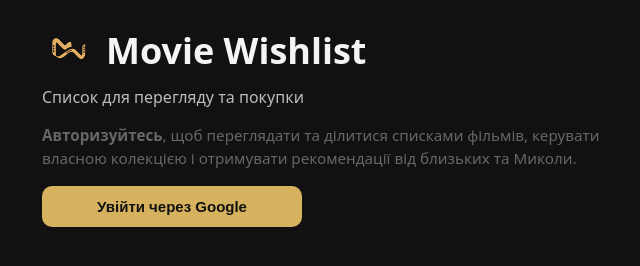
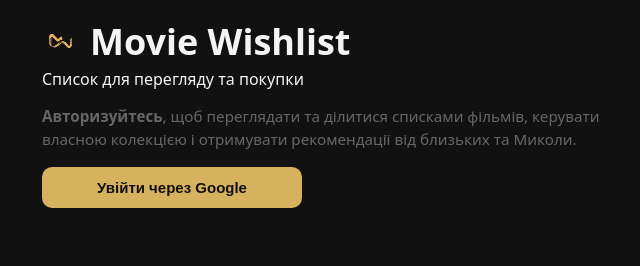
Before and after one commit to hebbiz/movie-wishlist, a plain HTML site: page index.html in a window 1280 px wide. Shown: the whole page, without its empty margins (72-712 px from the left). Drawn offline with nearby package versions, Linux system fonts and the light colour scheme.

Commit message:
Update styles.css - changes to site header logo styling

```diff
--- a/styles.css
+++ b/styles.css
@@ -38,10 +38,15 @@ header {
 }
 
 .site-logo {
-  width: 52px;
-  height: 52px;
+  width: 36px;
+  height: 36px;
   display: block;
   flex-shrink: 0;
+}
+
+.site-logo-title h1 {
+  margin: 0;
+  line-height: 1;
 }
 
 h1 {
@@ -54,10 +59,11 @@ p {
 }
 
 .site-subtitle {
-  position: relative;
-  margin: 10px 0 0;
-  color: #bbb;
-  line-height: 1.45;
+  margin-top: 8px;
+  display: flex;
+  align-items: center;
+  gap: 8px;
+  flex-wrap: wrap;
 }
 
 .group-selector-wrapper {
```
